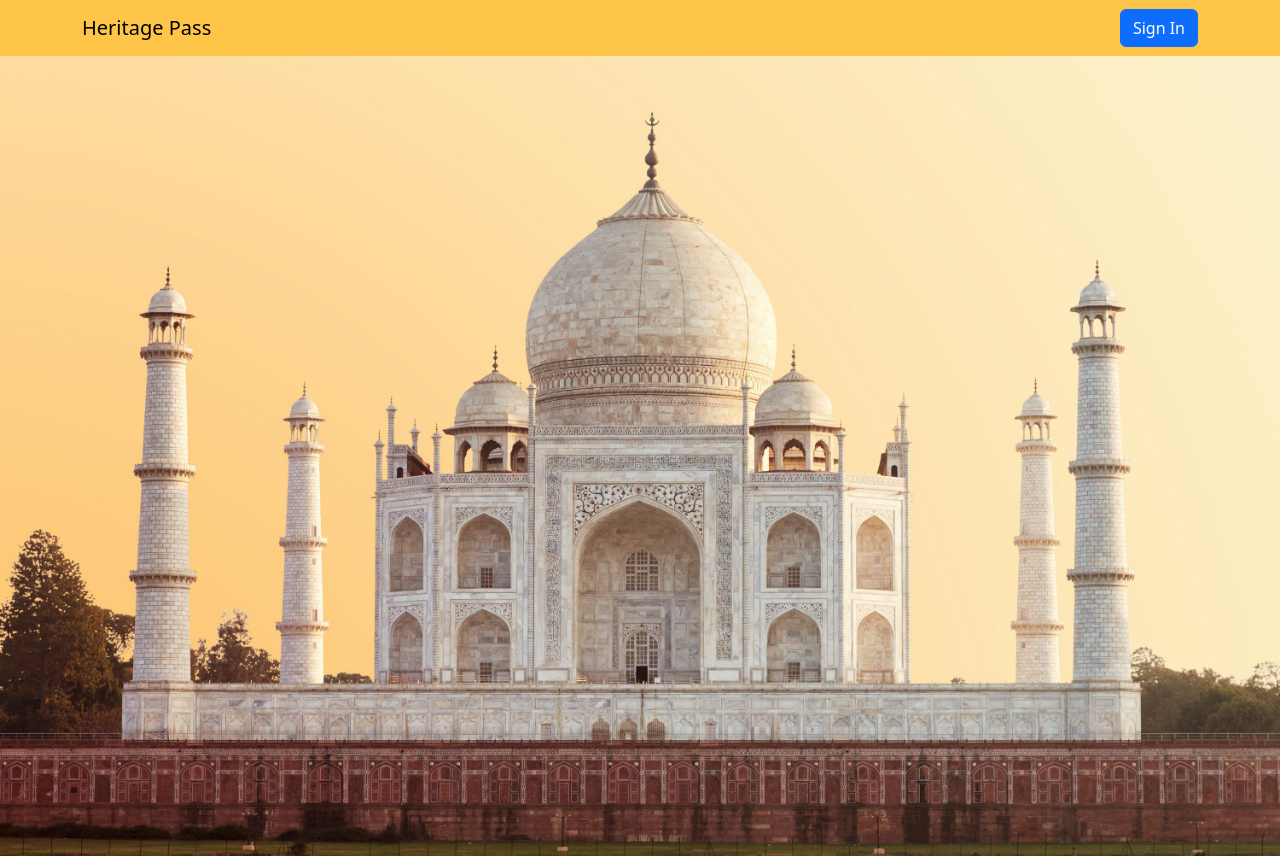
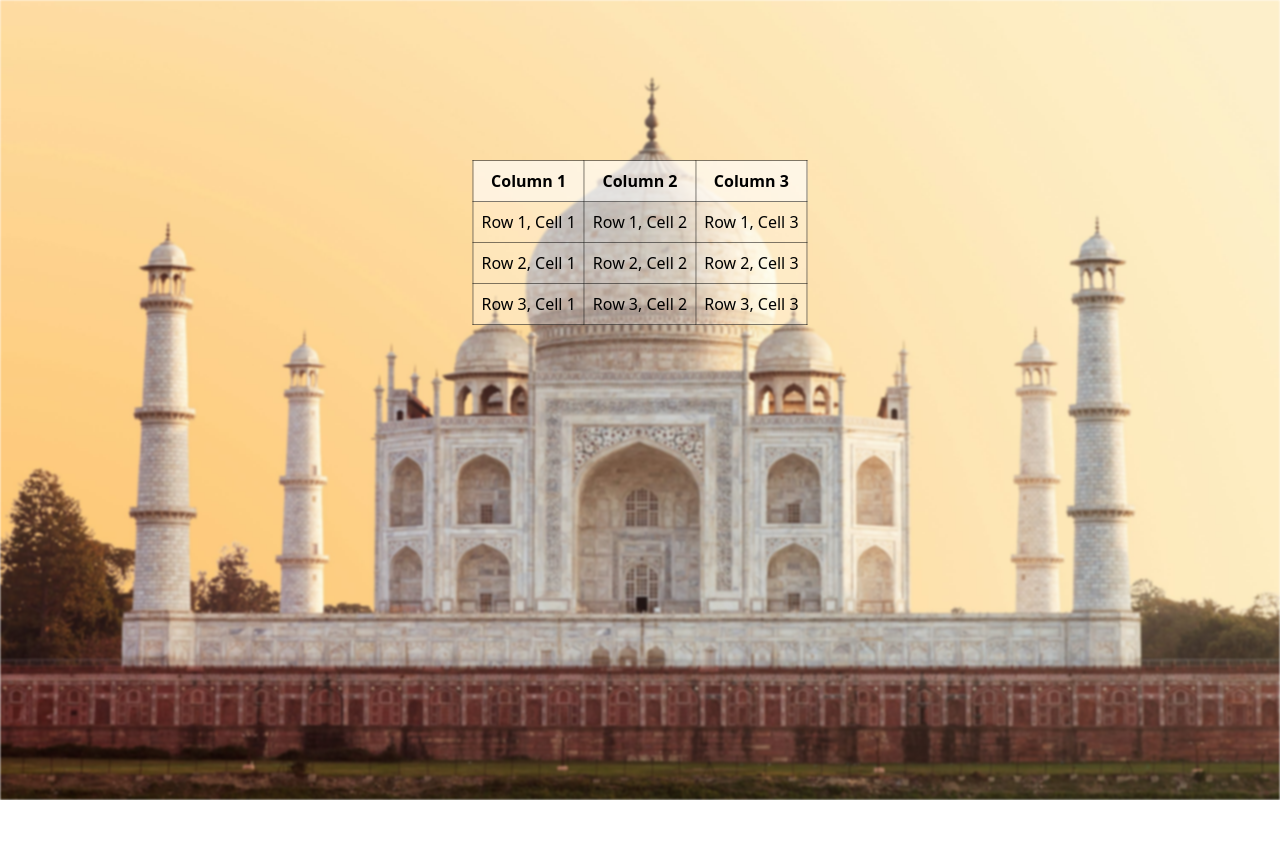
Before and after one commit to NUMAN165/Heritage, a React (Create React App) app: page /TajPage in a window 1280 px wide. Shown: the top 858 px of the page. After the commit the page ends 800 px from the top, so only its background shows below. Built offline with nearby package versions, Linux system fonts and the light colour scheme.

Commit message:
Added routes in taj page

```diff
--- a/package.json
+++ b/package.json
@@ -10,6 +10,7 @@
     "react": "^18.3.1",
     "react-bootstrap": "^2.10.4",
     "react-dom": "^18.3.1",
+    "react-router-dom": "^6.26.2",
     "react-scripts": "5.0.1",
     "web-vitals": "^2.1.4"
   },
--- a/src/App.css
+++ b/src/App.css
@@ -1,55 +1,46 @@
-.navbarMain{
+.navbarMain {
   background-color: rgba(255, 174, 0, 0.719);
 }
 
-.modalbody{
+.modalbody label {
   display: flex;
   justify-content: center;
   flex-direction: column;
-  padding: 20px;
   width: 100%;
+  padding: 0px 10px 0px 10px;
 }
 
-.modalbody input{
+.modalbody input {
   width: 100%;
   padding: 10px;
   border-radius: 50px;
 }
 
-.btnlog{
+.btnlog {
   display: flex;
   justify-content: center;
   flex-direction: column;
   width: 100%;
   padding: 20px;
 }
-
-.btnlog button{
+.Forget-Pass{
+  text-align: end;
+}
+.btnlog button {
   padding: 10px;
   border-radius: 50px;
   background-color: rgba(255, 174, 0, 0.719);
 }
 
-.checkbox{
-  margin-left: 20px;
-  color: blue;
+
+.Registerlink {
   display: flex;
-  justify-content: space-between;
-}
-
-.checkbox p {
-  display: flex;
-  justify-content: end;
-  align-items: end;
-}
-
-.Registerlink{
-  display: flex;
+  flex-direction: column;
   justify-content: center;
   align-items: center;
 }
 
-.taj-img{
+.taj-img {
   height: 100vh;
   width: 100vw;
   object-fit: cover;
@@ -66,7 +57,7 @@
   margin-top: 40px;
 }
 
-.cards2{
+.cards2 {
   display: flex;
   flex-direction: row;
   justify-content: center;
@@ -74,10 +65,9 @@
   gap: 20px;
   padding: 20px;
   margin-top: 40px;
-
 }
 
-.card-heading{
+.card-heading {
   margin-top: 30px;
   text-align: center;
 }
--- /dev/null
+++ b/src/App.jsx
@@ -0,0 +1,21 @@
+
+import "./App.css";
+import React from 'react';
+import {Routes, Route } from 'react-router-dom';
+import TajPage from './components/Information/TajPage';
+import Home from './components/Home';
+
+
+function App() {
+  return (
+    <>
+
+    <Routes>
+      <Route extact path= '/' element={<Home></Home>}></Route>
+      <Route path='/TajPage' element={<TajPage></TajPage>}></Route>
+    </Routes>
+    </>
+  );
+}
+
+export default App;
--- a/src/SignIn.js
+++ b/src/SignIn.js
@@ -1,11 +1,48 @@
 import React, { useState } from "react";
 import "bootstrap/dist/css/bootstrap.min.css";
-import Button from 'react-bootstrap/Button';
+import Button from "react-bootstrap/Button";
+import './App.css'
 
-function App() {
+const App = () => {
   const [showModal, setShowModal] = useState(false);
   const handleShow = () => setShowModal(true);
   const handleClose = () => setShowModal(false);
+  const [email, setEmail] = useState("");
+  const [password, setPassword] = useState("");
+  const [errors, setErrors] = useState({});
+
+  const validate = () => {
+    const newErrors = {};
+    if (!email) {
+      newErrors.email = "Email is required";
+    } else if (!/\S+@\S+\.\S+/.test(email)) {
+      newErrors.email = "Email is invalid";
+    }
+
+    if (!password) {
+      newErrors.password = "Password is required";
+    } else if (password.length < 6) {
+      newErrors.password = "Password must be at least 6 characters";
+    }
+
+    setErrors(newErrors);
+    return Object.keys(newErrors).length === 0;
+  };
+
+  const handleSubmit = (e) => {
+    e.preventDefault();
+    if (validate()) {
+      // Perform sign-in action (e.g., API call)
+      console.log("Sign-In successful");
+
+      // Clear input fields after successful sign-in
+      setEmail("");
+      setPassword("");
+
+      // Close the modal
+      handleClose();
+    }
+  };
 
   return (
     <div className="App">
@@ -13,50 +50,56 @@ function App() {
         Sign In
       </button>
 
-      {/* <button className="btn btn-primary" onClick={handleShow}>
-        Register Here
-      </button> */}
-
-
-      {/* Modal */}
       <div
         className={`modal fade ${showModal ? "show d-block" : ""}`}
         tabIndex="-1"
         role="dialog"
         style={{ display: showModal ? "block" : "none" }}
       >
-        <div className="modal-dialog " role="document">
+        <div className="modal-dialog" role="document">
           <div className="modal-content">
             <div className="modal-header">
-              <h3 className="modal-title">Welcome back !</h3>
+              <h3 className="modal-title">Welcome back!</h3>
             </div>
             <div className="modalbody">
+              <form onSubmit={handleSubmit}>
                 <label>
                   Email:
                   <br />
-                <input type="email" placeholder="Enter your Email address" />
+                  <input
+                    type="email"
+                    placeholder="Enter your Email address"
+                    value={email}
+                    onChange={(e) => setEmail(e.target.value)}
+                  />
+                  {errors.email && <span className="error">{errors.email}</span>}
                 </label>
                 <br />
                 <label>
                   Password:
                   <br />
-                <input type="Password" placeholder="Enter Your Password" />
+                  <input
+                    type="password"
+                    placeholder="Enter Your Password"
+                    value={password}
+                    onChange={(e) => setPassword(e.target.value)}
+                  />
+                  {errors.password && (
+                    <span className="error">{errors.password}</span>
+                  )}
                 </label>
-            </div>
-            <div className="checkbox">
-            <label>
-              <input type="checkbox" />
-              Remember me
-            </label>
-            <Button variant="link">Forget Your Password ?</Button>
+                <div className="Forget-Pass">
+                  <Button variant="link">Forget Your Password?</Button>
                 </div>
                 <div className="btnlog">
-              <button type="button">Log In</button>
+                  <Button type="submit" variant="primary">Log In</Button>
                 </div>
+              </form>
               <hr />
               <div className="Registerlink">
-            <p>Dont have an account ?</p>
+                <p>Don't have an account?</p>
                 <Button variant="link">Register Here</Button>
+              </div>
             </div>
             <div className="modal-footer">
               <button
@@ -66,15 +109,12 @@ function App() {
               >
                 Close
               </button>
-              {/* <button type="button" className="btn btn-primary">
-                Save changes
-              </button> */}
             </div>
           </div>
         </div>
       </div>
     </div>
   );
-}
+};
 
 export default App;
--- a/src/components/Cardss.jsx
+++ b/src/components/Cardss.jsx
@@ -4,7 +4,7 @@ import Card from "react-bootstrap/Card";
 import "../App.css";
 
 const cardData = [
-  { id: 1, title: "Taj Mahal", imgSrc: "./Images/taj1.png" },
+  { id: 1, title: "Taj Mahal", imgSrc: "./Images/taj1.png",href:"/TajPage" },
   { id: 2, title: "Qutub Minar", imgSrc: "./Images/qutub.png" },
   { id: 3, title: "Albert Hall Meuseum", imgSrc: "./Images/alberthall.png" },
 ];
@@ -28,7 +28,7 @@ const Cardss = () => {
             />
             <Card.Body>
               <Card.Title>{card.title}</Card.Title>
-              <Button variant="primary">Go</Button>
+              <Button variant="primary" href={card.href}>Go</Button>
             </Card.Body>
           </Card>
         ))}
--- a/src/components/Home.jsx
+++ b/src/components/Home.jsx
@@ -1,11 +1,19 @@
 
+import { Container, Navbar } from "react-bootstrap";
 import "../App.css"
 import Cardss from "./Cardss";
-
+import { Link } from "react-router-dom";
+import SignIn from '../SignIn';
 
 const Home = ()=> {
   return (
     <>
+        <Navbar expand="lg" className="navbarMain">
+        <Container>
+          <Navbar.Brand as={Link} to="/" className='navbar'>Heritage Pass</Navbar.Brand>
+          <SignIn />
+        </Container>
+      </Navbar>
     <img className='taj-img' src="./Images/taj1.png" alt="taj" />
     <h1 className='card-heading'>View Meuseums / Monuments</h1>
     <Cardss />
--- /dev/null
+++ b/src/components/Information/TajPage.css
@@ -0,0 +1,36 @@
+.TajInfoPage img {
+  height: 100vh;
+  width: 100vw;
+  filter: blur(1px);
+}
+
+.TajInfoPage {
+  position: relative;
+}
+
+.imageContainer {
+  position: relative;
+  text-align: center;
+}
+
+.overlayTable {
+  position: absolute;
+  top: 20%; /* Adjust as needed */
+  left: 50%;
+  transform: translateX(-50%); /* Center the table horizontally */
+  background-color: rgba(255, 255, 255, 0.3); /* Semi-transparent background */
+  border-collapse: collapse;
+  z-index: 1; /* Ensure the table is above the image */
+}
+
+.overlayTable th,
+.overlayTable td {
+  border: 1px solid rgba(0, 0, 0, 0.5); /* Semi-transparent border */
+  padding: 8px;
+  text-align: center; /* Center text in cells */
+  color: black; /* Text color */
+}
+
+.overlayTable th {
+  background-color: rgba(255, 255, 255, 0.5); /* Slightly more opaque header */
+}
--- /dev/null
+++ b/src/components/Information/TajPage.jsx
@@ -0,0 +1,40 @@
+import React from 'react';
+import './TajPage.css';
+
+const TajPage = () => {
+  return (
+    <div className='TajInfoPage'>
+      <div className='imageContainer'>
+        <img src="/images/taj1.png" alt="Taj Mahal" />
+        <table className='overlayTable'>
+          <thead>
+            <tr>
+              <th>Column 1</th>
+              <th>Column 2</th>
+              <th>Column 3</th>
+            </tr>
+          </thead>
+          <tbody>
+            <tr>
+              <td>Row 1, Cell 1</td>
+              <td>Row 1, Cell 2</td>
+              <td>Row 1, Cell 3</td>
+            </tr>
+            <tr>
+              <td>Row 2, Cell 1</td>
+              <td>Row 2, Cell 2</td>
+              <td>Row 2, Cell 3</td>
+            </tr>
+            <tr>
+              <td>Row 3, Cell 1</td>
+              <td>Row 3, Cell 2</td>
+              <td>Row 3, Cell 3</td>
+            </tr>
+          </tbody>
+        </table>
+      </div>
+    </div>
+  );
+}
+
+export default TajPage;
--- a/src/components/Navbar.jsx
+++ /dev/null
@@ -1,20 +0,0 @@
-import Container from 'react-bootstrap/Container';
-import Navbar from 'react-bootstrap/Navbar';
-import "../App.css"
-import SignIn from '../SignIn';
-import React from 'react';
-
-
-function Nav() {
-
-  return (
-    <Navbar expand="lg" className="navbarMain">
-      <Container>
-        <Navbar.Brand className='navbar'>Heritage Pass</Navbar.Brand>
-        <SignIn />
-      </Container>
-    </Navbar>
-  );
-}
-
-export default Nav;
--- a/src/index.js
+++ b/src/index.js
@@ -1,14 +1,16 @@
 import React from 'react';
 import ReactDOM from 'react-dom/client';
 import './index.css';
-import App from './components/Navbar';
+import App from './App';
 import 'bootstrap/dist/css/bootstrap.min.css';
-import Home from './components/Home';
-
+// import Home from './components/Home';
+import { BrowserRouter } from 'react-router-dom';
 const root = ReactDOM.createRoot(document.getElementById('root'));
 root.render(
   <React.StrictMode>
+    <BrowserRouter>
+
     <App />
-    <Home />
+    </BrowserRouter>
   </React.StrictMode>
 );
```
Also changed, not shown: 1 other file (tests, documents, lock files or other folders). Lines whose indentation alone changed are shown as unchanged.
